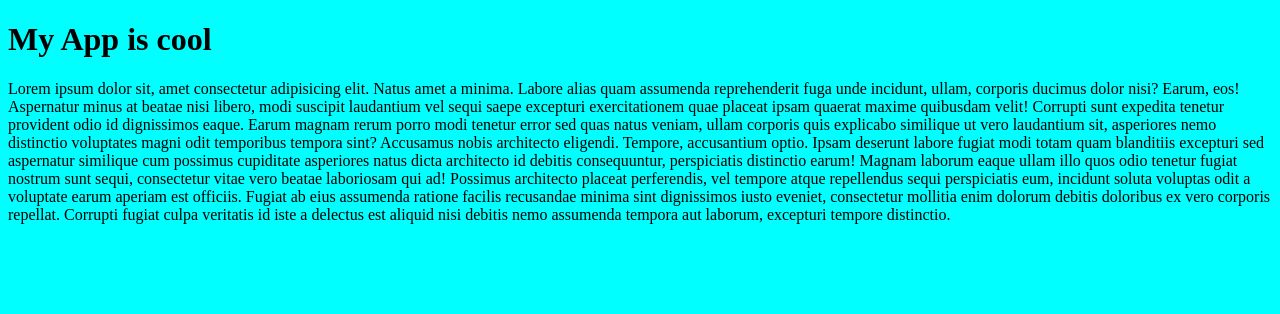
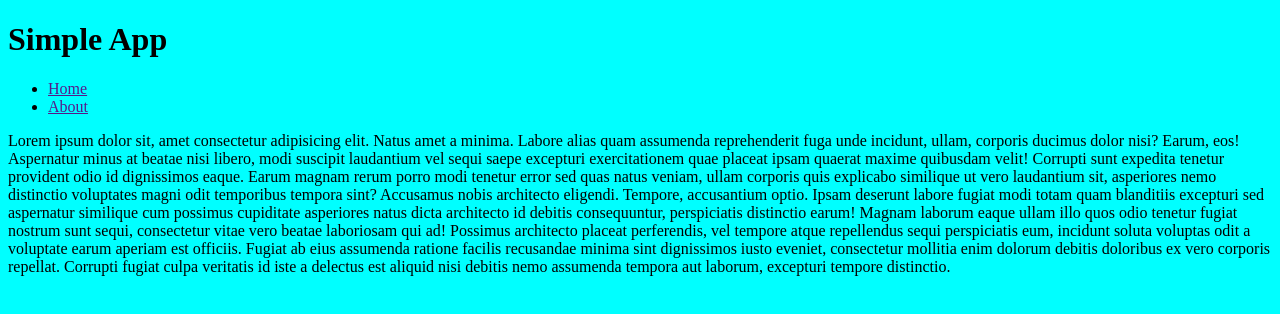
Before and after one commit to Astefan89/My_App, a plain HTML site: page index.html in a window 1280 px wide. Drawn offline with Linux system fonts and the light colour scheme.

Commit message:
Updating Index file

```diff
--- a/index.html
+++ b/index.html
@@ -7,7 +7,13 @@
     <title>My App</title>
 </head>
 <body>
-    <h1>My App is cool</h1>
+    <h1>Simple App</h1>
+    <nav>
+        <ul>
+            <li> <a href="">Home</a> </li>
+            <li> <a href="">About</a> </li>
+        </ul>
+    </nav>
     <p>
         Lorem ipsum dolor sit, amet consectetur adipisicing elit. Natus amet a minima. Labore alias quam assumenda reprehenderit fuga unde incidunt, ullam, corporis ducimus dolor nisi? Earum, eos! Aspernatur minus at beatae nisi libero, modi suscipit laudantium vel sequi saepe excepturi exercitationem quae placeat ipsam quaerat maxime quibusdam velit! Corrupti sunt expedita tenetur provident odio id dignissimos eaque. Earum magnam rerum porro modi tenetur error sed quas natus veniam, ullam corporis quis explicabo similique ut vero laudantium sit, asperiores nemo distinctio voluptates magni odit temporibus tempora sint? Accusamus nobis architecto eligendi. Tempore, accusantium optio. Ipsam deserunt labore fugiat modi totam quam blanditiis excepturi sed aspernatur similique cum possimus cupiditate asperiores natus dicta architecto id debitis consequuntur, perspiciatis distinctio earum! Magnam laborum eaque ullam illo quos odio tenetur fugiat nostrum sunt sequi, consectetur vitae vero beatae laboriosam qui ad! Possimus architecto placeat perferendis, vel tempore atque repellendus sequi perspiciatis eum, incidunt soluta voluptas odit a voluptate earum aperiam est officiis. Fugiat ab eius assumenda ratione facilis recusandae minima sint dignissimos iusto eveniet, consectetur mollitia enim dolorum debitis doloribus ex vero corporis repellat. Corrupti fugiat culpa veritatis id iste a delectus est aliquid nisi debitis nemo assumenda tempora aut laborum, excepturi tempore distinctio.
     </p>
```
